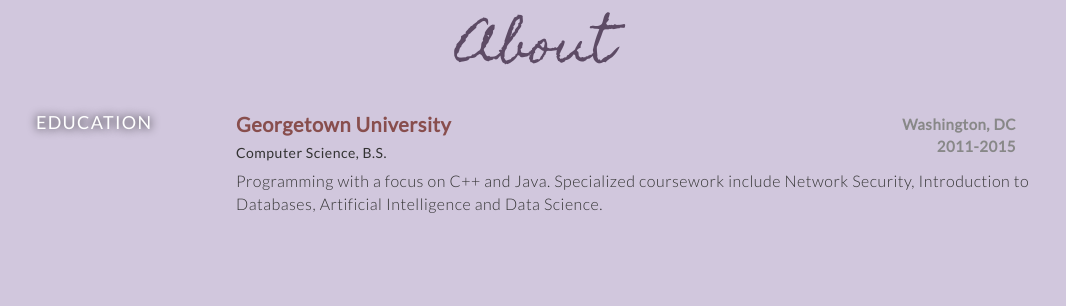
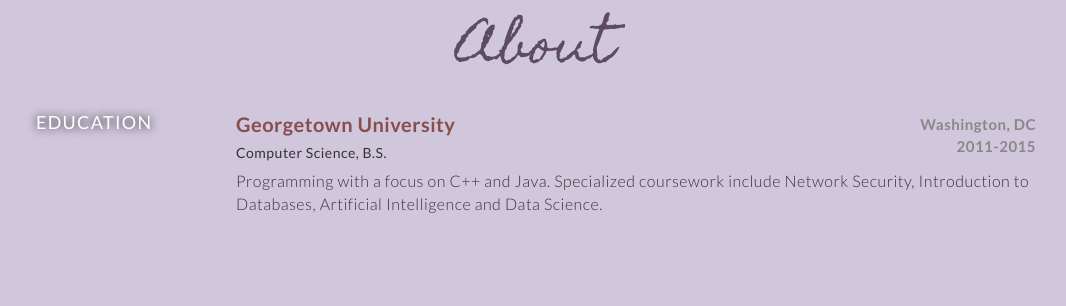
Before and after one commit to janetzhu/zhuja.net, a PHP site: page / in a window 1280 px wide. Shown: the part 1973-2279 px from the top of the page, without its empty margins (104-1170 px from the left). Run offline with PHP 8.4, Linux system fonts and the light colour scheme; some libraries are stand-ins or nearby versions.

Commit message:
font weights

```diff
--- a/header.php
+++ b/header.php
@@ -12,7 +12,7 @@ HEADER FILE
   <link rel="stylesheet" href="http://maxcdn.bootstrapcdn.com/bootstrap/3.2.0/css/bootstrap.min.css">
   <link rel="stylesheet" type="text/css" href="style-main.css">
   <link href='http://fonts.googleapis.com/css?family=Homemade+Apple' rel='stylesheet' type='text/css'>
-  <link href='http://fonts.googleapis.com/css?family=Lato:400,300' rel='stylesheet' type='text/css'>
+  <link href='http://fonts.googleapis.com/css?family=Lato:300,400,700' rel='stylesheet' type='text/css'>
 
   <link rel="shortcut icon" href="/favicon.ico?1234" type="image/ico" />
   <link rel="icon" href="/favicon.ico?1234" type="image/ico" />
--- a/style-main.css
+++ b/style-main.css
@@ -269,7 +269,6 @@ section {
 	width: 100%;
 	margin: 0 auto;
 	margin-top: 25px;
-	/* padding-left: 10px; */
 	padding: 0;
 }
 
@@ -294,13 +293,12 @@ article {
 .article-header {
 	font-size: 20px;
 	color: #884e4d;
-	font-weight: bold;
+	font-weight: 700;
 }
 
 .date-loc {
 	float: right;
 	color: #888;
-	margin-right: 20px;
 	font-size: 15px;
 	padding: 0px;
 	line-height: 22px;
```
